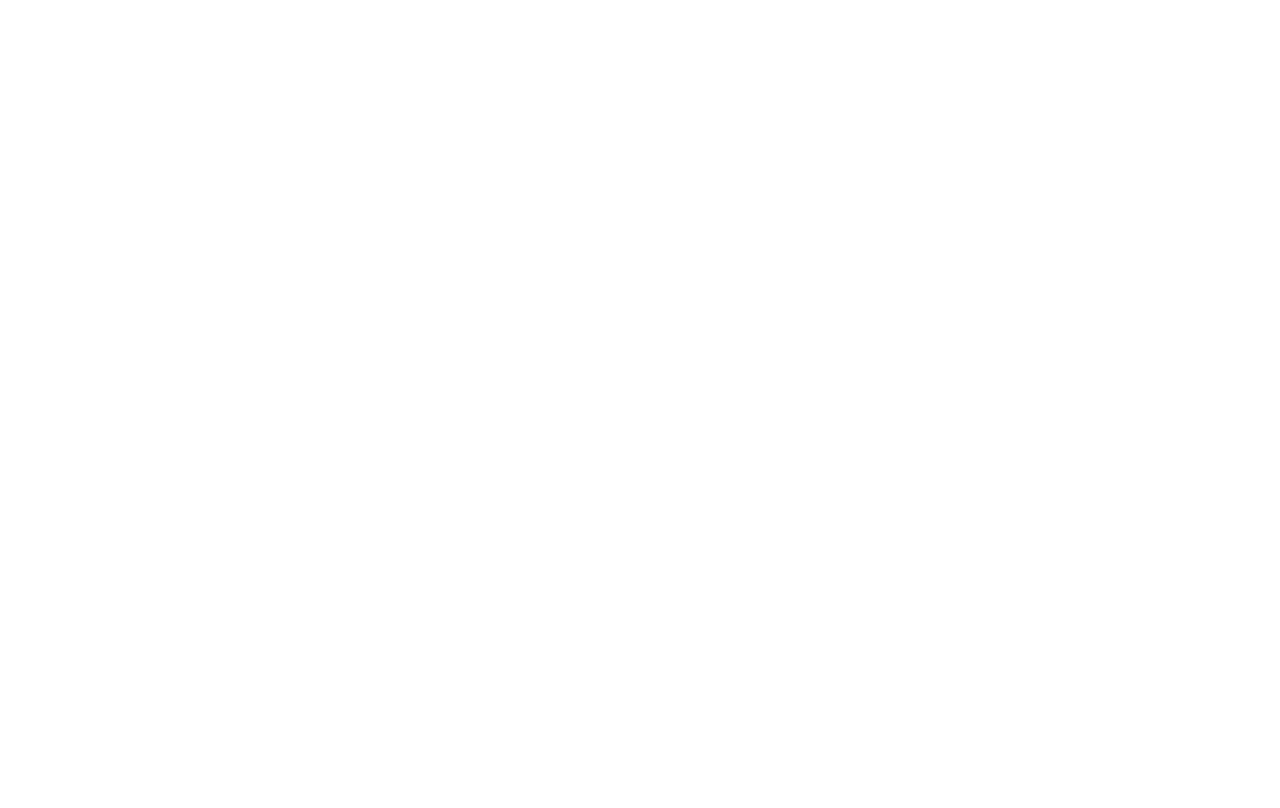
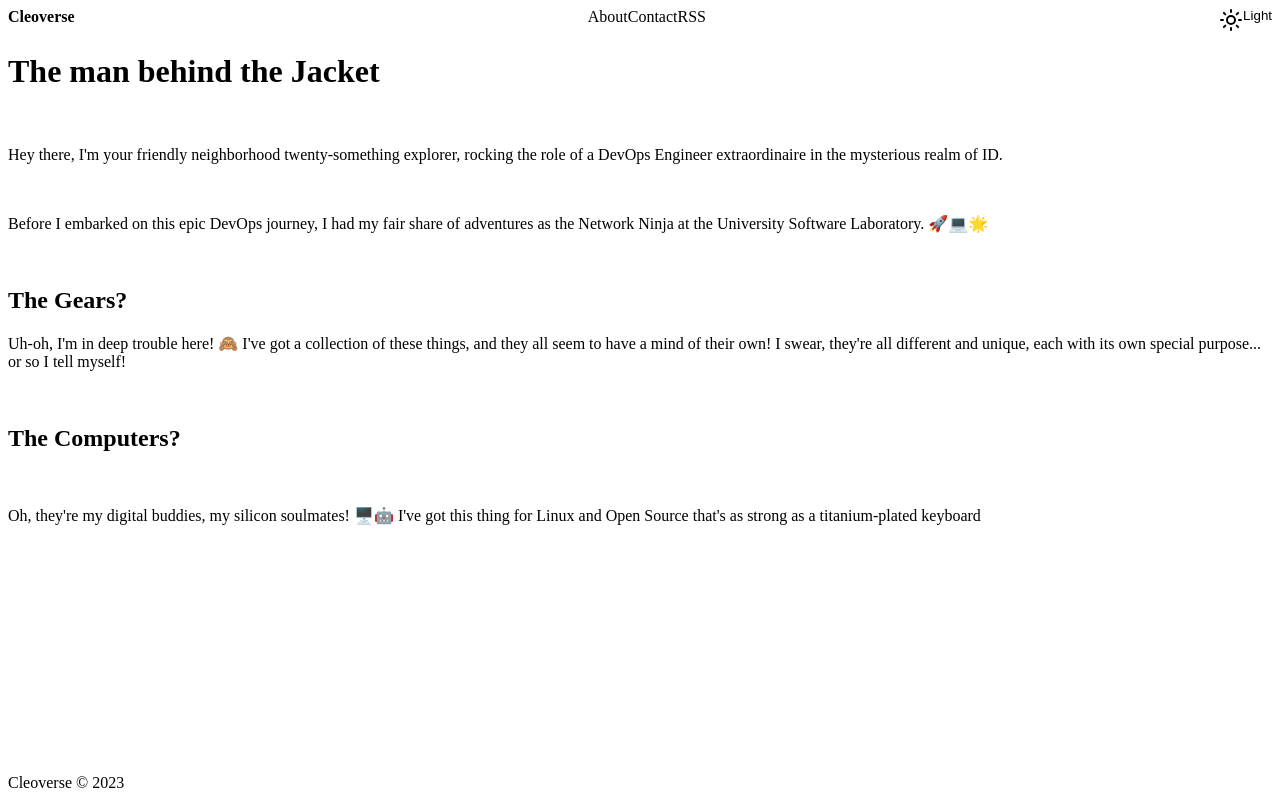
Before and after one commit to thaddeuscleo/devops-narratives, a SvelteKit app: page /about in a window 1280 px wide. Before the commit this address had no page. Built offline with nearby package versions, Linux system fonts and the light colour scheme.

Commit message:
feat: add about page

```diff
--- /dev/null
+++ b/src/routes/about/+page.svelte
@@ -0,0 +1,31 @@
+<h1>The man behind the Jacket</h1>
+<br />
+
+<p>
+	Hey there, I'm your friendly neighborhood twenty-something explorer, rocking the role of a DevOps
+	Engineer extraordinaire in the mysterious realm of ID.
+</p>
+<br />
+
+<p>
+	Before I embarked on this epic DevOps journey, I had my fair share of adventures as the Network
+	Ninja at the University Software Laboratory. 🚀💻🌟
+</p>
+<br />
+
+<h2>The Gears?</h2>
+<p>
+	Uh-oh, I'm in deep trouble here! 🙈 I've got a collection of these things, and they all seem to
+	have a mind of their own! I swear, they're all different and unique, each with its own special
+	purpose... or so I tell myself!
+</p>
+<br>
+
+<h2>The Computers?</h2>
+<br />
+
+<p>
+	Oh, they're my digital buddies, my silicon soulmates! 🖥️🤖 I've got this thing for Linux and Open
+	Source that's as strong as a titanium-plated keyboard
+</p>
+<br />
--- /dev/null
+++ b/src/routes/contact/+page.svelte
@@ -0,0 +1 @@
+A view on the tech and open source world from top of the mountain
```
